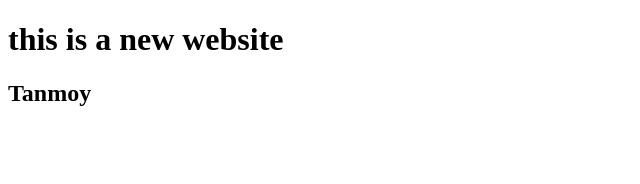
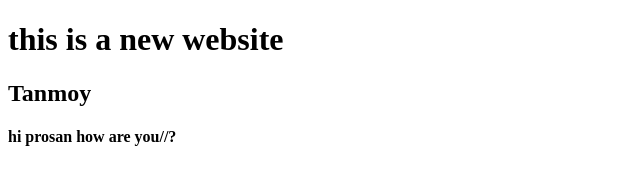
Before and after one commit to prosan221/prosan, a plain HTML site: page index.html in a window 1280 px wide. Shown: the whole page, without its empty margins (0-640 px from the left). Drawn offline with Linux system fonts and the light colour scheme.

Commit message:
change the text

```diff
--- a/index.html
+++ b/index.html
@@ -11,5 +11,6 @@
 
     </h1>
     <h2>Tanmoy</h2>
+    <h4>hi prosan how are you//?</h4>
 </body>
 </html>
```
